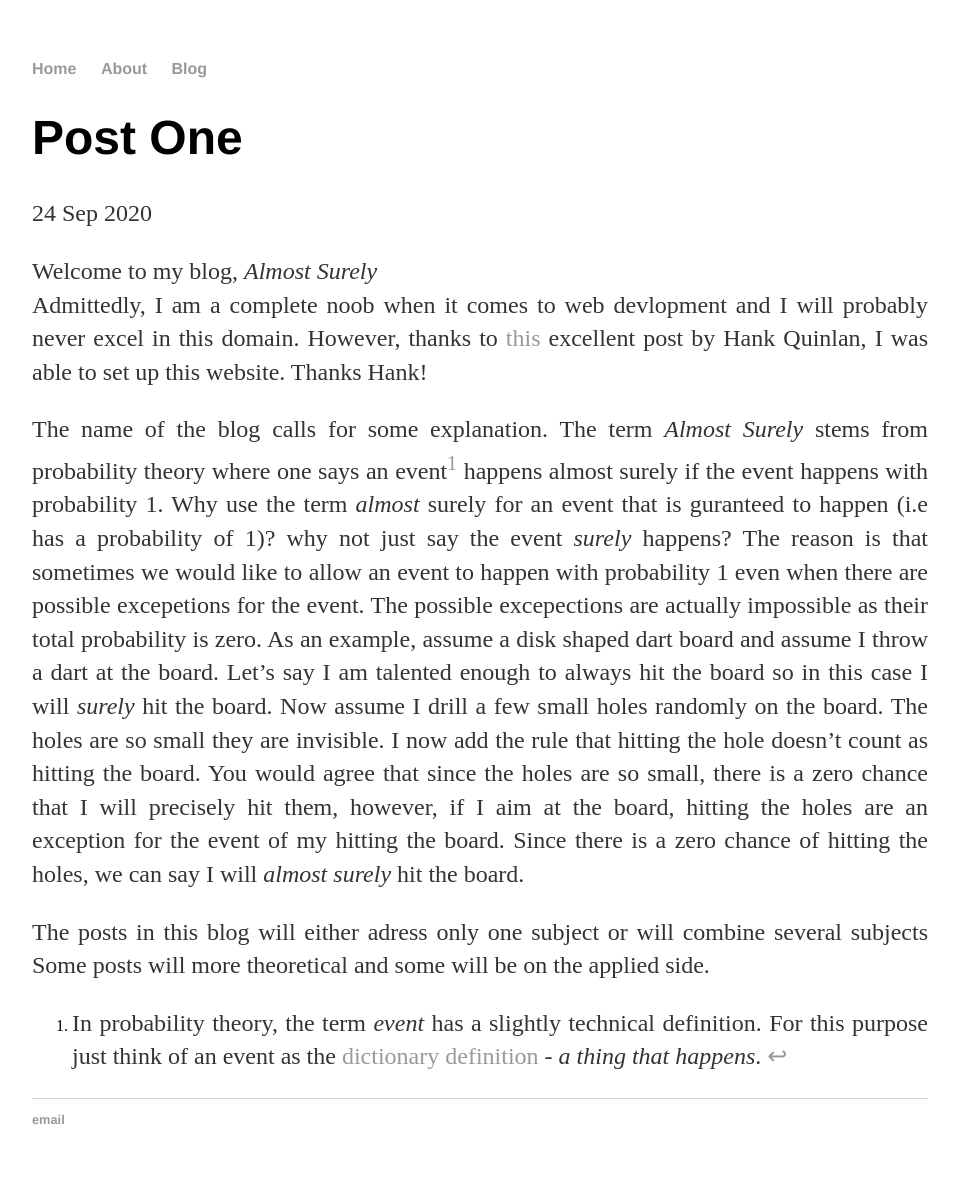
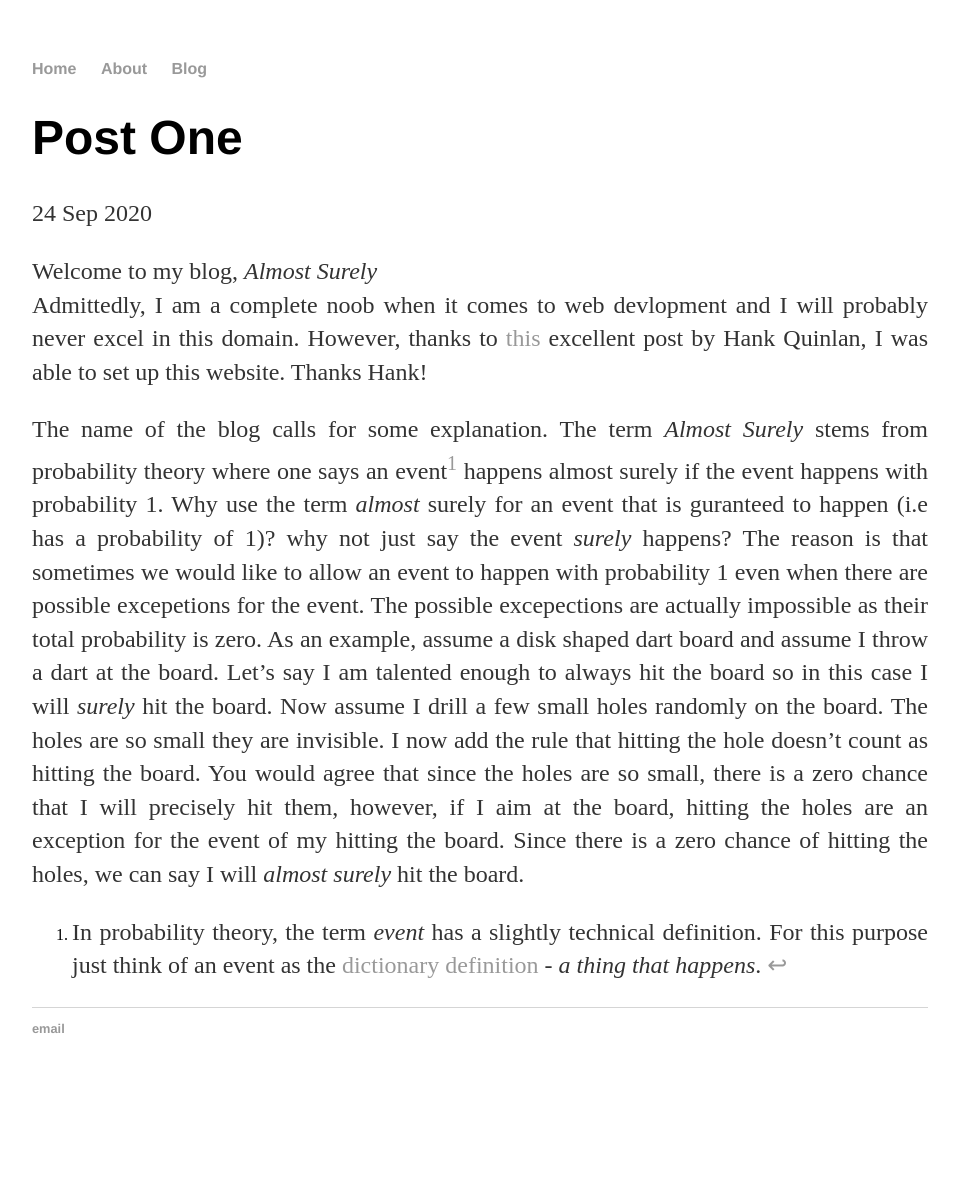
Before and after one commit to nirryde/nirryde.github.io, a Jekyll site: the page built from _posts/2020-09-24-post one.md, in a window 1280 px wide. Shown: the whole page, without its empty margins (160-1119 px from the left). Built offline with Jekyll 4.4.1, drawn with Linux system fonts in a browser that asks for light colours; after the commit the page ends 1096 px from its top, so only the background shows below that.

Commit message:
Update 2020-09-24-post one.md

```diff
--- a/_posts/2020-09-24-post one.md
+++ b/_posts/2020-09-24-post one.md
@@ -9,8 +9,4 @@ Admittedly, I am a complete noob when it comes to web devlopment and I will prob
 
 The name of the blog calls for some explanation. The term *Almost Surely* stems from probability theory where one says an event[^1] happens almost surely if the event happens with probability 1. Why use the term *almost* surely for an event that is guranteed to happen (i.e has a probability of 1)? why not just say the event *surely* happens? The reason is that sometimes we would like to allow an event to happen with probability 1 even when there are possible excepetions for the event. The possible excepections are actually impossible as their total probability is zero. As an example, assume a disk shaped dart board and assume I throw a dart at the board. Let's say I am talented enough to always hit the board so in this case I will *surely* hit the board. Now assume I drill a few small holes randomly on the board. The holes are so small they are invisible. I now add the rule that hitting the hole doesn't count as hitting the board. You would agree that since the holes are so small, there is a zero chance that I will precisely hit them, however, if I aim at the board, hitting the holes are an exception for the event of my hitting the board. Since there is a zero chance of hitting the holes, we can say I will *almost surely* hit the board.
 
-
-The posts in this blog will either adress only one subject or will combine several subjects
-Some posts will more theoretical and some will be on the applied side.
-
 [^1]: In probability theory, the term *event* has a slightly technical definition. For this purpose just think of an event as the <a href="https://dictionary.cambridge.org/dictionary/english/event"> dictionary definition</a> - *a thing that happens*.
```
